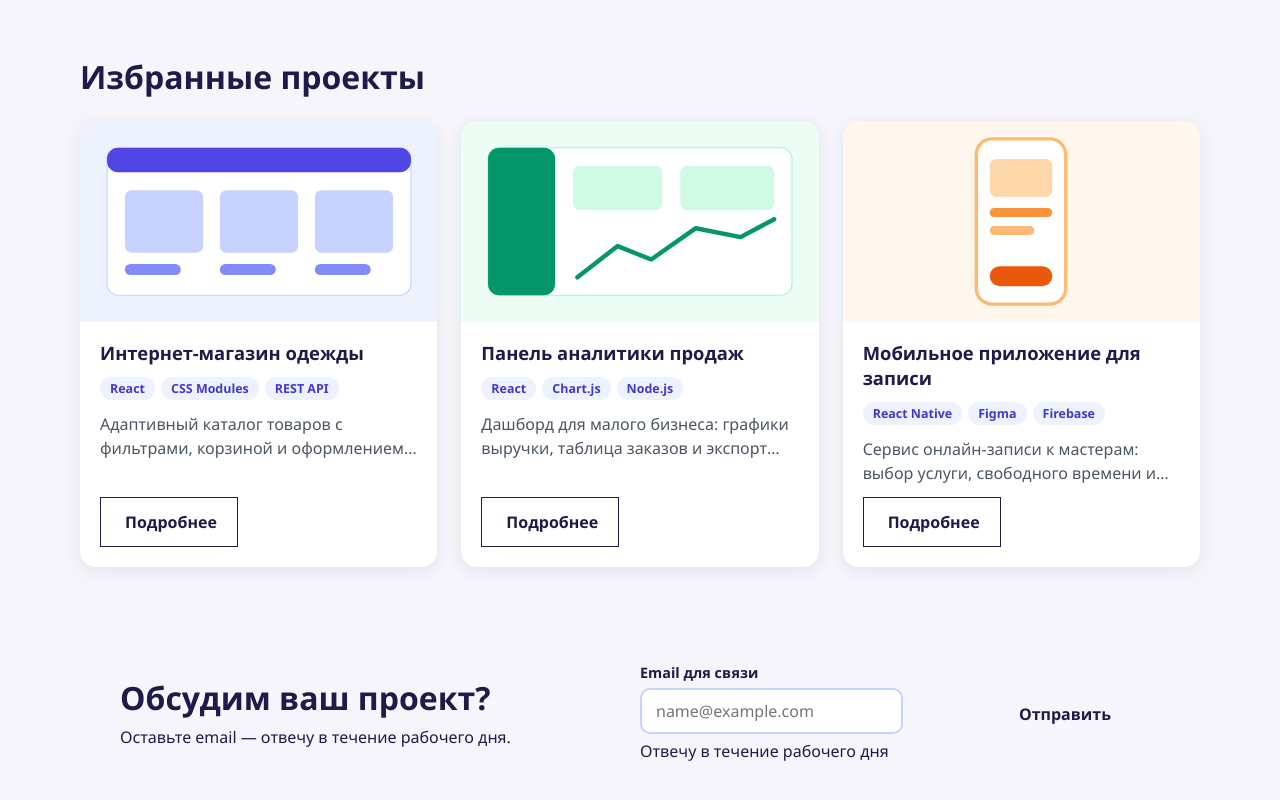
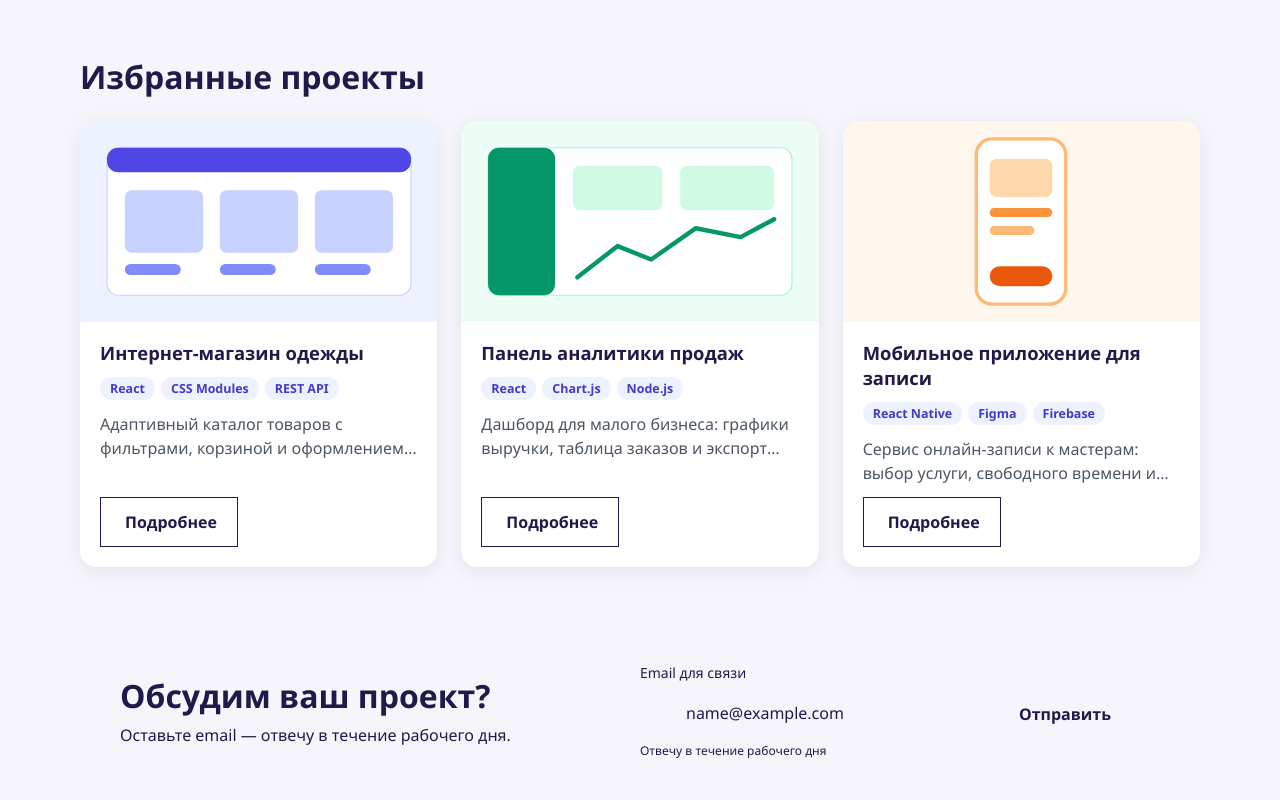
Before and after one commit to guncahv/freelance-portfolio, a React (Vite) app: page / in a window 1280 px wide. Shown: the part 611-1411 px from the top of the page. Built offline with nearby package versions, Linux system fonts and the light colour scheme.

Commit message:
Update InputField.module.css

```diff
--- a/src/components/InputField/InputField.module.css
+++ b/src/components/InputField/InputField.module.css
@@ -1,3 +1,4 @@
+/* Input Field: вертикальный Auto Layout (подпись, поле, подсказка), gap 6; поле высотой 48, радиус 12 */
 .field {
   display: flex;
   flex-direction: column;
@@ -6,29 +7,68 @@
 }
 
 .label {
-  font-size: 0.9rem;
-  font-weight: 600;
-  color: #1e1b4b;
+  font-size: 14px;
+  font-weight: 500;
+  line-height: 20px;
+  color: var(--neutral-900);
+}
+
+/* Default */
+.control {
+  display: flex;
+  align-items: center;
+  gap: 10px;
+  min-height: 48px;
+  padding: 0 16px;
+  border: 1.5px solid var(--neutral-300);
+  border-radius: var(--radius-control);
+  background-color: var(--neutral-0);
+  color: var(--neutral-400);
+  transition: border-color 0.15s, box-shadow 0.15s;
+}
+
+/* Focused: обводка Brand/Primary + Focus/Ring */
+.control:focus-within {
+  border-color: var(--brand-primary);
+  box-shadow: var(--focus-ring);
+  color: var(--brand-primary);
+}
+
+/* Error: красная обводка, светлый фон, текст ошибки */
+.error,
+.error:focus-within {
+  border-color: var(--feedback-error);
+  background-color: var(--feedback-error-subtle);
+  color: var(--feedback-error);
+}
+
+.error:focus-within {
+  box-shadow: var(--focus-error-ring);
 }
 
 .input {
-  min-height: 44px;
-  padding: 10px 14px;
-  border: 2px solid #c7d2fe;
-  border-radius: 10px;
-  font: inherit;
-  color: #1e1b4b;
-  background-color: #ffffff;
-  transition: border-color 0.2s;
+  flex: 1;
+  min-width: 0;
+  padding: 12px 0;
+  border: none;
+  outline: none;
+  background: transparent;
+  font-family: var(--font-body);
+  font-size: 16px;
+  line-height: 24px;
+  color: var(--neutral-900);
 }
 
-.input:focus {
-  outline: none;
-  border-color: #4f46e5;
+.input::placeholder {
+  color: var(--neutral-400);
 }
 
-.counter {
-  align-self: flex-end;
-  font-size: 0.8rem;
-  color: #6b7280;
+.hint {
+  font-size: 12px;
+  line-height: 16px;
+  color: var(--neutral-600);
 }
+
+.hintError {
+  color: var(--feedback-error);
+}
```
